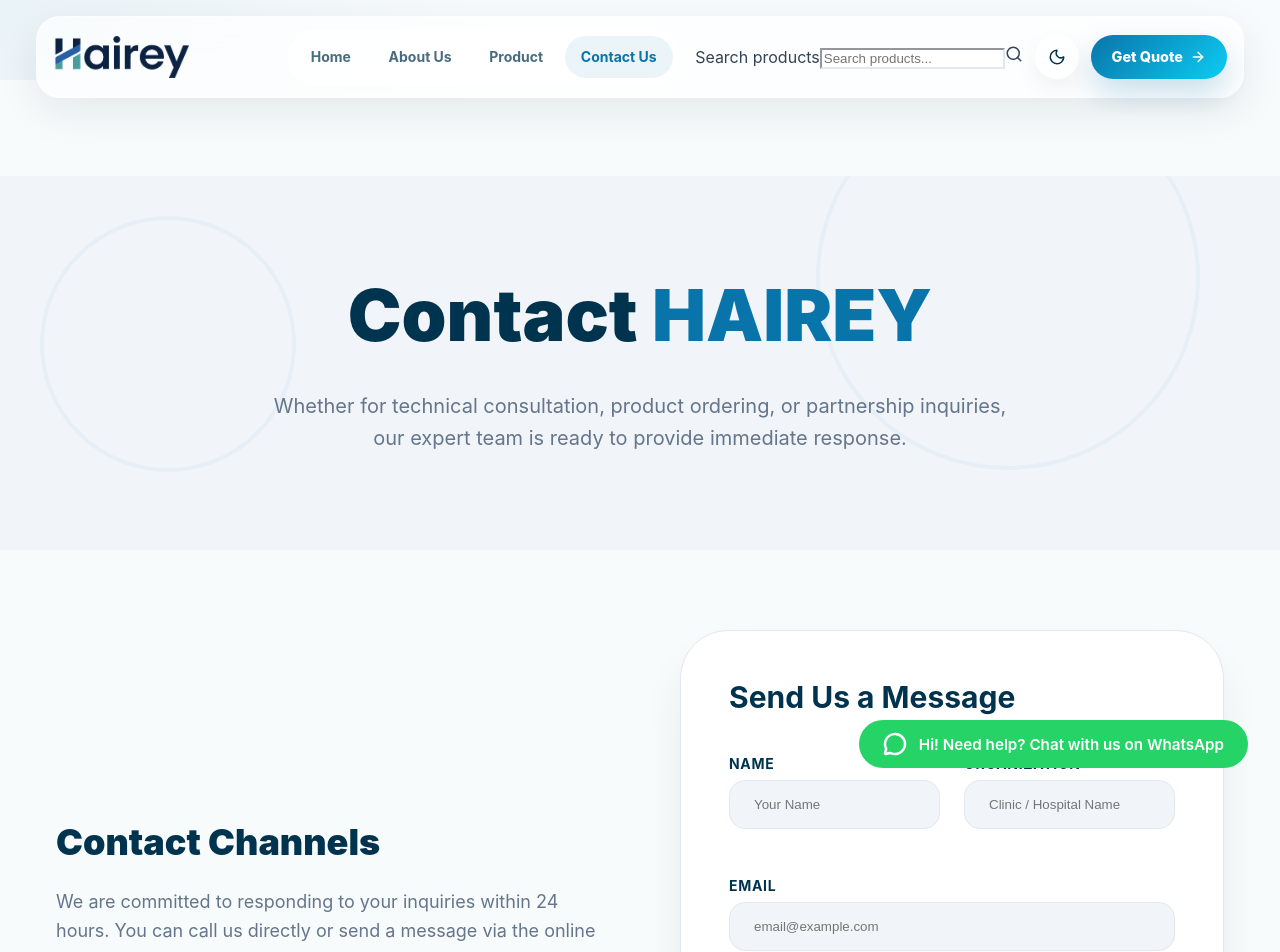
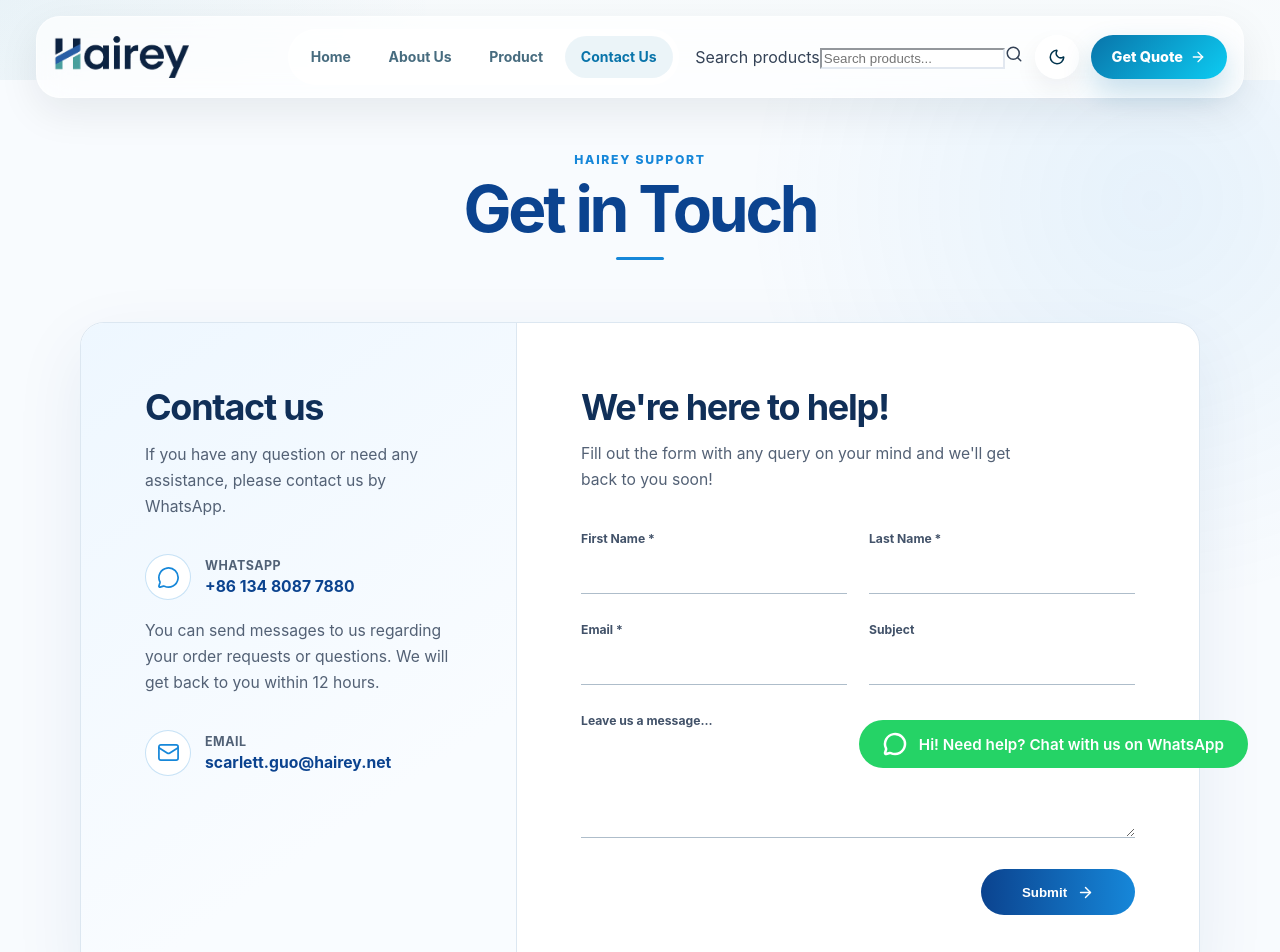
Before and after one commit to xingzhichen/hairey-web, a Next.js app: page /contact in a window 1280 px wide. Shown: the top 952 px of the page. Built offline with nearby package versions, Linux system fonts and the light colour scheme.

Commit message:
updated contact us page

```diff
--- a/src/app/contact/page.tsx
+++ b/src/app/contact/page.tsx
@@ -1,7 +1,13 @@
+import type { Metadata } from 'next';
 import { Contact } from '@/components/pages/Contact';
 
 export const revalidate = 3600;
 
+export const metadata: Metadata = {
+  title: 'Contact Us',
+  description: 'Contact Hairey for dental CAD/CAM product inquiries, order support, and partnership opportunities.',
+};
+
 export default function Page() {
   return <Contact />;
 }
--- a/src/components/contact/ContactForm.tsx
+++ b/src/components/contact/ContactForm.tsx
@@ -1,175 +1,134 @@
-'use client';
+"use client";
 
-import React, { useState } from 'react';
-import { Send, Loader2 } from 'lucide-react';
-import { motion } from 'framer-motion';
-import { toast } from 'sonner';
-import styles from '@/styles/Pages.module.css';
+import { FormEvent, useState } from "react";
+import { ArrowRight, Loader2 } from "lucide-react";
+import { toast } from "sonner";
+import styles from "../pages/Contact.module.css";
+
+const initialForm = {
+  firstName: "",
+  lastName: "",
+  email: "",
+  subject: "",
+  message: "",
+};
 
 export const ContactForm = () => {
-  const [formData, setFormData] = useState({
-    name: '',
-    organization: '',
-    email: '',
-    category: '产品订购',
-    message: ''
-  });
-  const [status, setStatus] = useState<'idle' | 'loading' | 'success' | 'error'>('idle');
-  const [errorMessage, setErrorMessage] = useState('');
+  const [formData, setFormData] = useState(initialForm);
+  const [status, setStatus] = useState<"idle" | "loading" | "success" | "error">("idle");
 
-  const handleSubmit = async (e: React.FormEvent) => {
-    e.preventDefault();
-    setStatus('loading');
-    setErrorMessage('');
+  const handleSubmit = async (event: FormEvent<HTMLFormElement>) => {
+    event.preventDefault();
+    setStatus("loading");
 
     try {
-      const response = await fetch('/api/send-email', {
-        method: 'POST',
-        headers: {
-          'Content-Type': 'application/json',
-        },
+      const response = await fetch("/api/send-email", {
+        method: "POST",
+        headers: { "Content-Type": "application/json" },
         body: JSON.stringify({
-          name: formData.name,
+          name: `${formData.firstName} ${formData.lastName}`.trim(),
           email: formData.email,
-          subject: `${formData.category} - ${formData.organization}`,
+          subject: formData.subject,
           message: formData.message,
         }),
       });
 
       const data = await response.json();
-
       if (!response.ok) {
-        throw new Error(data.error || 'Failed to send message');
+        throw new Error(data.error || "Failed to send message");
       }
 
-      setStatus('success');
-      setFormData({
-        name: '',
-        organization: '',
-        email: '',
-        category: '产品订购',
-        message: ''
-      });
-      toast.success('Message sent successfully! We will contact you shortly.');
+      setFormData(initialForm);
+      setStatus("success");
+      toast.success("Message sent successfully! We will contact you shortly.");
     } catch (error) {
-      console.error('Error submitting form:', error);
-      setStatus('error');
-      setErrorMessage('Failed to send message. Please try again later.');
-      toast.error('Failed to send message. Please try again later.');
+      console.error("Error submitting form:", error);
+      setStatus("error");
+      toast.error("Failed to send message. Please try again later.");
     }
   };
 
-  const handleChange = (e: React.ChangeEvent<HTMLInputElement | HTMLTextAreaElement | HTMLSelectElement>) => {
-    setFormData(prev => ({
-      ...prev,
-      [e.target.name]: e.target.value
-    }));
+  const updateField = (field: keyof typeof formData, value: string) => {
+    setFormData((current) => ({ ...current, [field]: value }));
+    if (status !== "idle") setStatus("idle");
   };
 
   return (
-    <motion.div
-      initial={{ opacity: 0, x: 50 }}
-      whileInView={{ opacity: 1, x: 0 }}
-      viewport={{ once: true }}
-      className={styles.card}
-      style={{ padding: '3rem', borderRadius: '3rem', boxShadow: '0 25px 50px -12px rgba(0, 0, 0, 0.1)' }}
-    >
-      <h3 className={styles.cardTitle} style={{ fontSize: '1.875rem', marginBottom: '2.5rem' }}>Send Us a Message</h3>
-      <form onSubmit={handleSubmit} style={{ display: 'flex', flexDirection: 'column', gap: '1.5rem' }}>
-        <div style={{ display: 'grid', gridTemplateColumns: '1fr 1fr', gap: '1.5rem' }}>
-          <div className={styles.formGroup}>
-            <label className={styles.label}>Name</label>
+    <form className={styles.form} onSubmit={handleSubmit}>
+      <div className={styles.formGrid}>
+        <label className={styles.field}>
+          <span>First Name *</span>
           <input
-              type="text"
-              name="name"
-              value={formData.name}
-              onChange={handleChange}
-              className={styles.input}
-              placeholder="Your Name"
+            name="firstName"
+            autoComplete="given-name"
+            value={formData.firstName}
+            onChange={(event) => updateField("firstName", event.target.value)}
             required
           />
-          </div>
-          <div className={styles.formGroup}>
-            <label className={styles.label}>Organization</label>
+        </label>
+
+        <label className={styles.field}>
+          <span>Last Name *</span>
           <input
-              type="text"
-              name="organization"
-              value={formData.organization}
-              onChange={handleChange}
-              className={styles.input}
-              placeholder="Clinic / Hospital Name"
+            name="lastName"
+            autoComplete="family-name"
+            value={formData.lastName}
+            onChange={(event) => updateField("lastName", event.target.value)}
             required
           />
-          </div>
-        </div>
-        <div className={styles.formGroup}>
-          <label className={styles.label}>Email</label>
+        </label>
+
+        <label className={styles.field}>
+          <span>Email *</span>
           <input
             type="email"
             name="email"
+            autoComplete="email"
             value={formData.email}
-            onChange={handleChange}
-            className={styles.input}
-            placeholder="email@example.com"
+            onChange={(event) => updateField("email", event.target.value)}
             required
           />
-        </div>
-        <div className={styles.formGroup}>
-          <label className={styles.label}>Inquiry Type</label>
-          <select
-            name="category"
-            value={formData.category}
-            onChange={handleChange}
-            className={styles.input}
-          >
-            <option value="Product Order">Product Order</option>
-            <option value="Technical Support">Technical Support</option>
-            <option value="Business Partnership">Business Partnership</option>
-            <option value="Other">Other</option>
-          </select>
-        </div>
-        <div className={styles.formGroup}>
-          <label className={styles.label}>Message</label>
-          <textarea
-            rows={4}
-            name="message"
-            value={formData.message}
-            onChange={handleChange}
-            className={styles.input}
-            placeholder="How can we help you?"
+        </label>
+
+        <label className={styles.field}>
+          <span>Subject</span>
+          <input
+            name="subject"
+            value={formData.subject}
+            onChange={(event) => updateField("subject", event.target.value)}
             required
           />
+        </label>
+
+        <label className={`${styles.field} ${styles.messageField}`}>
+          <span>Leave us a message...</span>
+          <textarea
+            name="message"
+            rows={4}
+            value={formData.message}
+            onChange={(event) => updateField("message", event.target.value)}
+            required
+          />
+        </label>
       </div>
 
-        {status === 'error' && (
-          <p style={{ color: 'red', fontSize: '0.875rem' }}>{errorMessage}</p>
-        )}
-
-        {status === 'success' && (
-          <p style={{ color: 'green', fontSize: '0.875rem' }}>消息已发送，我们会尽快与您联系！</p>
-        )}
-
-        <button
-          type="submit"
-          className={styles.button}
-          disabled={status === 'loading' || status === 'success'}
-          style={{ opacity: status === 'loading' || status === 'success' ? 0.7 : 1 }}
-        >
-          {status === 'loading' ? (
+      <div className={styles.formFooter}>
+        <p className={styles.formStatus} role="status" aria-live="polite">
+          {status === "success" && "Thank you. Your message has been sent."}
+          {status === "error" && "Your message could not be sent. Please try again."}
+        </p>
+        <button className={styles.submitButton} type="submit" disabled={status === "loading"}>
+          {status === "loading" ? (
             <>
-              <span>Sending...</span>
-              <Loader2 size={20} className="animate-spin" />
+              Sending <Loader2 size={17} className={styles.spinner} />
             </>
-          ) : status === 'success' ? (
-            <span>Sent</span>
           ) : (
             <>
-              <span>Send Message Now</span>
-              <Send size={20} />
+              Submit <ArrowRight size={17} />
             </>
           )}
         </button>
+      </div>
     </form>
-    </motion.div>
   );
 };
--- /dev/null
+++ b/src/components/pages/Contact.module.css
@@ -0,0 +1,313 @@
+.page {
+  min-height: 100vh;
+  overflow: hidden;
+  background:
+    radial-gradient(circle at 90% 12%, rgba(22, 135, 217, 0.08), transparent 28%),
+    #f8fbfe;
+  color: #172033;
+}
+
+.contactSection {
+  padding: 72px 0 104px;
+}
+
+.container {
+  width: min(1120px, calc(100% - 48px));
+  margin: 0 auto;
+}
+
+.pageHeader {
+  margin-bottom: 62px;
+  text-align: center;
+}
+
+.pageHeader p {
+  color: #1687d9;
+  font-size: 0.76rem;
+  font-weight: 800;
+  letter-spacing: 0.14em;
+  text-transform: uppercase;
+}
+
+.pageHeader h1 {
+  margin: 10px 0 16px;
+  color: #0b438f;
+  font-size: clamp(2.5rem, 5vw, 4.5rem);
+  letter-spacing: -0.05em;
+  line-height: 1;
+}
+
+.pageHeader span {
+  display: block;
+  width: 48px;
+  height: 3px;
+  margin: 0 auto;
+  border-radius: 999px;
+  background: #1687d9;
+}
+
+.contactLayout {
+  display: grid;
+  grid-template-columns: minmax(280px, 0.78fr) minmax(0, 1.22fr);
+  overflow: hidden;
+  border: 1px solid #dce7f1;
+  border-radius: 24px;
+  background: white;
+  box-shadow: 0 24px 70px rgba(15, 67, 122, 0.08);
+}
+
+.contactDetails,
+.formColumn {
+  padding: clamp(36px, 5vw, 64px);
+}
+
+.contactDetails {
+  display: flex;
+  flex-direction: column;
+  align-items: flex-start;
+  border-right: 1px solid #dce7f1;
+  background: linear-gradient(145deg, #eef7ff, #f9fcff 72%);
+}
+
+.contactDetails h2,
+.formIntro h2 {
+  color: #102f58;
+  font-size: clamp(1.65rem, 3vw, 2.25rem);
+  letter-spacing: -0.035em;
+  line-height: 1.15;
+}
+
+.intro,
+.formIntro p,
+.responseCopy {
+  color: #536175;
+  font-size: 0.98rem;
+  line-height: 1.65;
+}
+
+.intro {
+  max-width: 320px;
+  margin-top: 14px;
+}
+
+.contactMethod {
+  display: flex;
+  align-items: center;
+  gap: 14px;
+  margin-top: 34px;
+  color: #0b438f;
+}
+
+.methodIcon {
+  display: grid;
+  width: 46px;
+  height: 46px;
+  flex: 0 0 auto;
+  place-items: center;
+  border: 1px solid rgba(22, 135, 217, 0.24);
+  border-radius: 50%;
+  background: white;
+  color: #1687d9;
+}
+
+.contactMethod strong,
+.contactMethod b {
+  display: block;
+}
+
+.contactMethod strong {
+  margin-bottom: 4px;
+  color: #516176;
+  font-size: 0.78rem;
+  letter-spacing: 0.04em;
+  text-transform: uppercase;
+}
+
+.contactMethod b {
+  font-size: 0.98rem;
+  overflow-wrap: anywhere;
+}
+
+.responseCopy {
+  max-width: 330px;
+  margin-top: 18px;
+}
+
+.formIntro {
+  margin-bottom: 38px;
+}
+
+.formIntro p {
+  max-width: 450px;
+  margin-top: 13px;
+}
+
+.formGrid {
+  display: grid;
+  grid-template-columns: repeat(2, minmax(0, 1fr));
+  gap: 28px 22px;
+}
+
+.field {
+  display: flex;
+  min-width: 0;
+  flex-direction: column;
+  gap: 10px;
+}
+
+.field span {
+  color: #425269;
+  font-size: 0.76rem;
+  font-weight: 700;
+}
+
+.field input,
+.field textarea {
+  width: 100%;
+  border: 0;
+  border-bottom: 1px solid #aebdca;
+  border-radius: 0;
+  outline: 0;
+  background: transparent;
+  color: #172033;
+  font: inherit;
+  transition: border-color 0.2s ease, box-shadow 0.2s ease;
+}
+
+.field input {
+  height: 38px;
+}
+
+.field textarea {
+  min-height: 100px;
+  padding: 8px 0;
+  resize: vertical;
+}
+
+.field input:focus,
+.field textarea:focus {
+  border-color: #1687d9;
+  box-shadow: 0 1px 0 #1687d9;
+}
+
+.messageField {
+  grid-column: 1 / -1;
+}
+
+.formFooter {
+  display: flex;
+  min-height: 48px;
+  align-items: center;
+  justify-content: space-between;
+  gap: 20px;
+  margin-top: 30px;
+}
+
+.formStatus {
+  color: #526176;
+  font-size: 0.82rem;
+  line-height: 1.4;
+}
+
+.submitButton {
+  display: inline-flex;
+  min-width: 154px;
+  min-height: 46px;
+  flex: 0 0 auto;
+  align-items: center;
+  justify-content: center;
+  gap: 10px;
+  border: 0;
+  border-radius: 999px;
+  background: linear-gradient(90deg, #0b438f, #1687d9);
+  color: white;
+  font-weight: 750;
+  transition: transform 0.2s ease, box-shadow 0.2s ease;
+}
+
+.submitButton:hover:not(:disabled) {
+  transform: translateY(-2px);
+  box-shadow: 0 12px 24px rgba(11, 67, 143, 0.2);
+}
+
+.submitButton:focus-visible {
+  outline: 3px solid rgba(22, 135, 217, 0.28);
+  outline-offset: 3px;
+}
+
+.submitButton:disabled {
+  cursor: wait;
+  opacity: 0.7;
+}
+
+.spinner {
+  animation: spin 0.8s linear infinite;
+}
+
+@keyframes spin {
+  to {
+    transform: rotate(360deg);
+  }
+}
+
+@media (max-width: 820px) {
+  .contactLayout {
+    grid-template-columns: 1fr;
+  }
+
+  .contactDetails {
+    border-right: 0;
+    border-bottom: 1px solid #dce7f1;
+  }
+}
+
+@media (max-width: 560px) {
+  .contactSection {
+    padding: 52px 0 72px;
+  }
+
+  .container {
+    width: min(100% - 28px, 500px);
+  }
+
+  .pageHeader {
+    margin-bottom: 38px;
+  }
+
+  .contactLayout {
+    border-radius: 18px;
+  }
+
+  .contactDetails,
+  .formColumn {
+    padding: 32px 24px;
+  }
+
+  .formGrid {
+    grid-template-columns: 1fr;
+    gap: 24px;
+  }
+
+  .messageField {
+    grid-column: auto;
+  }
+
+  .formFooter {
+    align-items: stretch;
+    flex-direction: column;
+  }
+
+  .submitButton {
+    width: 100%;
+  }
+}
+
+@media (prefers-reduced-motion: reduce) {
+  .spinner {
+    animation-duration: 1.6s;
+  }
+
+  .submitButton {
+    transition: none;
+  }
+}
--- a/src/components/pages/Contact.tsx
+++ b/src/components/pages/Contact.tsx
@@ -1,23 +1,65 @@
-import React from 'react';
-import styles from '@/styles/Pages.module.css';
-import { ContactHeader } from '../contact/ContactHeader';
-import { ContactInfo } from '../contact/ContactInfo';
-import { ContactForm } from '../contact/ContactForm';
+import { Mail, MessageCircle } from "lucide-react";
+import { ContactForm } from "../contact/ContactForm";
+import styles from "./Contact.module.css";
 
 export const Contact = () => {
   return (
-    <div className={styles.pageContainer}>
-      {/* Header */}
-      <ContactHeader />
+    <div className={styles.page}>
+      <section className={styles.contactSection} aria-labelledby="contact-title">
+        <div className={styles.container}>
+          <header className={styles.pageHeader}>
+            <p>Hairey support</p>
+            <h1 id="contact-title">Get in Touch</h1>
+            <span aria-hidden="true" />
+          </header>
 
-      <section className={styles.section}>
-        <div className={styles.container}>
-          <div className={styles.grid2}>
-            {/* Contact Info */}
-            <ContactInfo />
+          <div className={styles.contactLayout}>
+            <aside className={styles.contactDetails} aria-labelledby="contact-details-title">
+              <div>
+                <h2 id="contact-details-title">Contact us</h2>
+                <p className={styles.intro}>
+                  If you have any question or need any assistance, please contact us by WhatsApp.
+                </p>
+              </div>
 
-            {/* Contact Form */}
-            <ContactForm />
+              <a
+                className={styles.contactMethod}
+                href="https://wa.me/8613480877880"
+                target="_blank"
+                rel="noreferrer"
+              >
+                <span className={styles.methodIcon} aria-hidden="true">
+                  <MessageCircle size={23} strokeWidth={1.8} />
+                </span>
+                <span>
+                  <strong>WhatsApp</strong>
+                  <b>+86 134 8087 7880</b>
+                </span>
+              </a>
+
+              <p className={styles.responseCopy}>
+                You can send messages to us regarding your order requests or questions. We will get
+                back to you within 12 hours.
+              </p>
+
+              <a className={styles.contactMethod} href="mailto:scarlett.guo@hairey.net">
+                <span className={styles.methodIcon} aria-hidden="true">
+                  <Mail size={23} strokeWidth={1.8} />
+                </span>
+                <span>
+                  <strong>Email</strong>
+                  <b>scarlett.guo@hairey.net</b>
+                </span>
+              </a>
+            </aside>
+
+            <div className={styles.formColumn}>
+              <div className={styles.formIntro}>
+                <h2>We&apos;re here to help!</h2>
+                <p>Fill out the form with any query on your mind and we&apos;ll get back to you soon!</p>
+              </div>
+              <ContactForm />
+            </div>
           </div>
         </div>
       </section>
```
Lines whose indentation alone changed are shown as unchanged.
